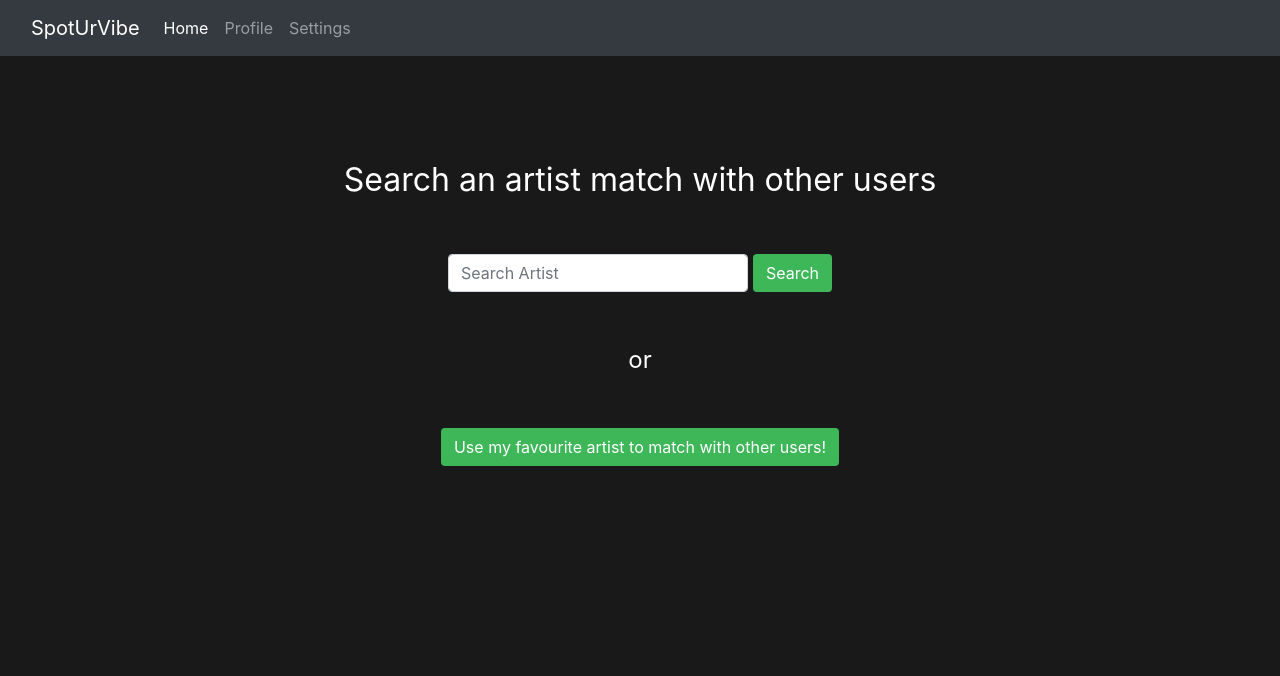
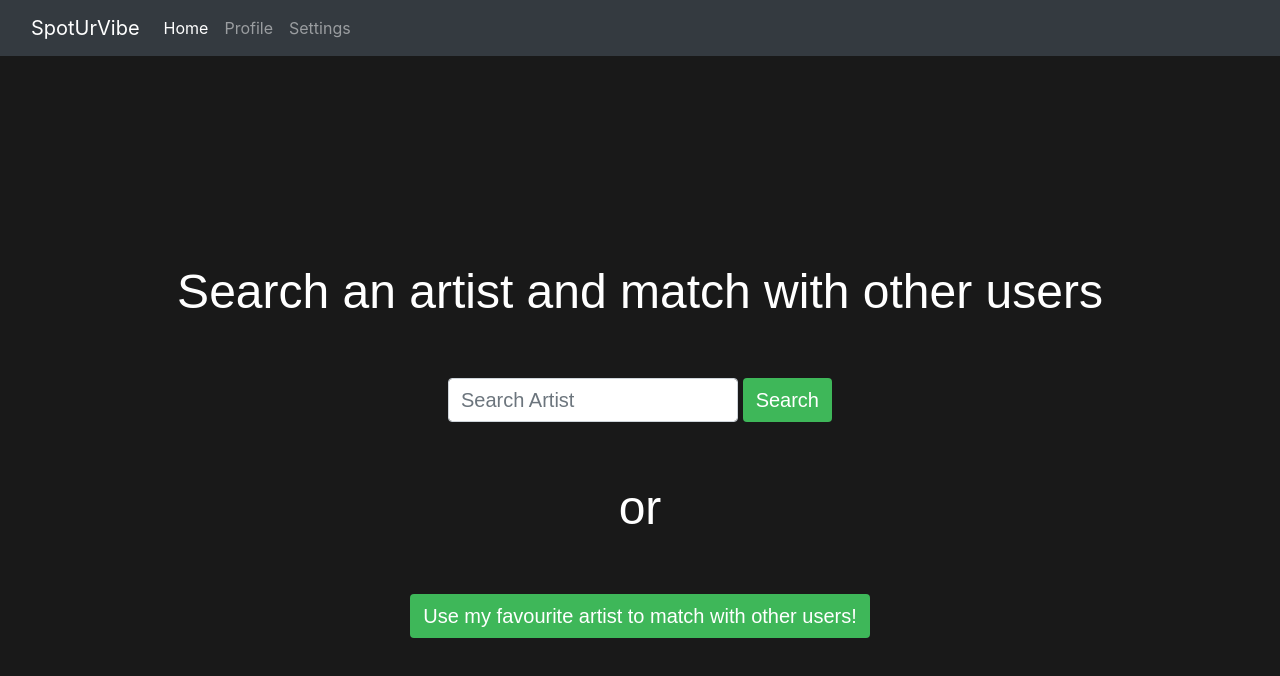
Before and after one commit to lliang826/SpotUrMatch, a website: page html/homepage.html in a window 1280 px wide. Drawn offline with nearby package versions, Linux system fonts and the light colour scheme; no server answers; a web font is replaced by a local one.

Commit message:
added functionality to matching with users from current user's fav artist.

```diff
--- a/html/homepage.html
+++ b/html/homepage.html
@@ -35,18 +35,21 @@
         </div>
     </nav>
 
-    <div class="description">Search an artist match with other users</div>
+    <div class="for-font">
+        <div class="description">Search an artist and match with other users</div>
 
         <!-- Search form -->
         <form class="d-flex search-field-container">
-            <input id="artistField" class="form-control search-bar" type="search" placeholder="Search Artist" aria-label="Search">
+            <input id="artistField" class="form-control search-bar" type="search" placeholder="Search Artist"
+                aria-label="Search">
             <button id="searchClick" type="button" class="btn btn-text">Search</button>
         </form>
 
         <div class="or">or</div>
 
-    <div class="use-fav-artist-button"><button type="button" class="btn btn-text">Use my favourite
+        <div class="use-fav-artist-button"><button id="useClick" type="button" class="btn btn-text">Use my favourite
                 artist to match with other users!</button></div>
+    </div>
 
     <!-- Bootstrap -->
     <script src="https://code.jquery.com/jquery-3.3.1.slim.min.js"
--- a/scripts/homepage.js
+++ b/scripts/homepage.js
@@ -4,6 +4,7 @@ var userLoggedIn;
 auth.onAuthStateChanged(token => {
     if (token) {
         userLoggedIn = token;
+        console.log(userLoggedIn.uid);
     } else {
         console.log("Nobody is signed in.");
     }
@@ -17,3 +18,14 @@ $("#searchClick").on("click", event => {
         location.href = "matching.html";
     });
 });
+
+// Uses the user's fav artist1.
+$("#useClick").on("click", event => {
+    db.collection("users").doc(userLoggedIn.uid).get().then(function (doc) {
+        db.collection("users").doc(userLoggedIn.uid).update({
+            lastSearch: doc.data().artist1
+        }).then(event => {
+            location.href = "matching.html";
+        });
+    });
+});
--- a/styles/homepage.css
+++ b/styles/homepage.css
@@ -1,5 +1,13 @@
+@import url('https://fonts.googleapis.com/css2?family=Chau+Philomene+One:ital@1&display=swap');
+@import url('https://fonts.googleapis.com/css2?family=PT+Sans+Narrow&display=swap');
+
+
 body {
     background-color: #191919;
+}
+
+.for-font {
+    font-family: 'Chau Philomene One', sans-serif;
 }
 
 .search-field-container {
@@ -15,17 +23,28 @@ body {
 .btn-text {
     background-color: #3eb759;
     color: #fff;
+    font-size: 1.25rem;
 }
 
 .btn-text:hover {
-    background-color: #8ac797;
+    background-color: #2e4d35;
+    color: #fff;
+}
+
+::placeholder {
+    font-size: 1.25rem;
+}
+
+#artistField {
+    padding: 0.375rem 0.75rem;
+    font-size: 1.25rem;
 }
 
 .description {
     text-align: center;
-    font-size: 2em;
+    font-size: 3em;
     color: #fff;
-    margin-top: 100px;
+    margin-top: 200px;
     margin-bottom: 50px;
 }
 
@@ -34,7 +53,7 @@ body {
     margin-top: 50px;
     margin-bottom: 50px;
     color: #fff;
-    font-size: 1.5em;
+    font-size: 3em;
 }
 
 .use-fav-artist-button {
```
Also changed, not shown: html/matching.html (+2 -2 lines). Lines whose indentation alone changed are shown as unchanged.
